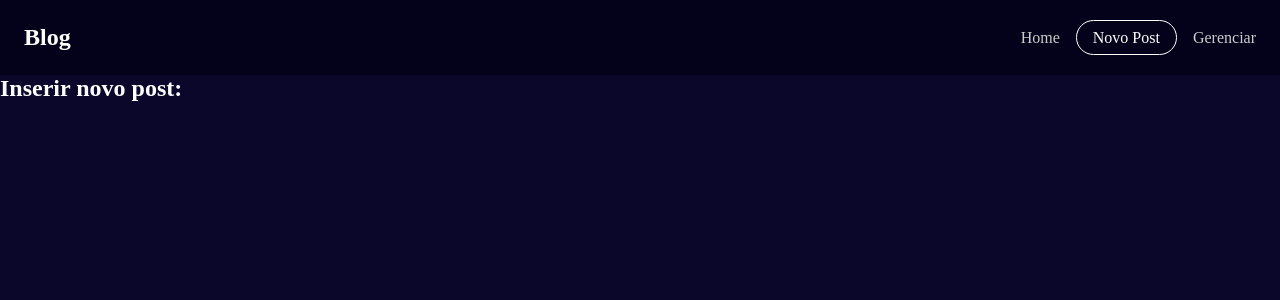
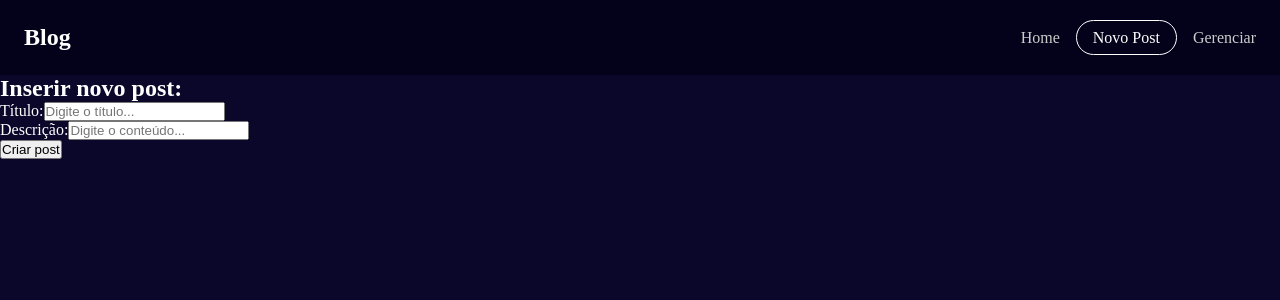
Before and after one commit to JoseDeyvid/ProjetosEmReact, a React (Vite) app in the folder P18_BlogComAxios/blogComAxios/: page /new in a window 1280 px wide. Shown: the top 300 px of the page. Built offline with nearby package versions, Linux system fonts and the light colour scheme.

Commit message:
Montar estrutura da pagina de NewPost

```diff
--- a/P18_BlogComAxios/blogComAxios/src/pages/NewPost/NewPost.jsx
+++ b/P18_BlogComAxios/blogComAxios/src/pages/NewPost/NewPost.jsx
@@ -4,6 +4,15 @@ const NewPost = () => {
   return (
     <div>
       <h2>Inserir novo post: </h2>
+      <div className="formControl">
+        <label htmlFor="postTitle">Título:</label>
+        <input type="text" id='postTitle' name='postTitle' placeholder='Digite o título...' />
+      </div>
+      <div className="formControl">
+        <label htmlFor="postBody">Descrição:</label>
+        <input type="text" id='postBody' name='postBody' placeholder='Digite o conteúdo...' />
+      </div>
+      <button>Criar post</button>
     </div>
   )
 }
```
